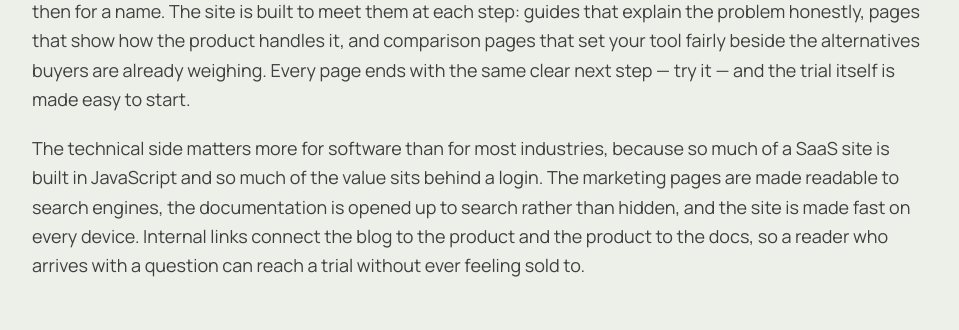
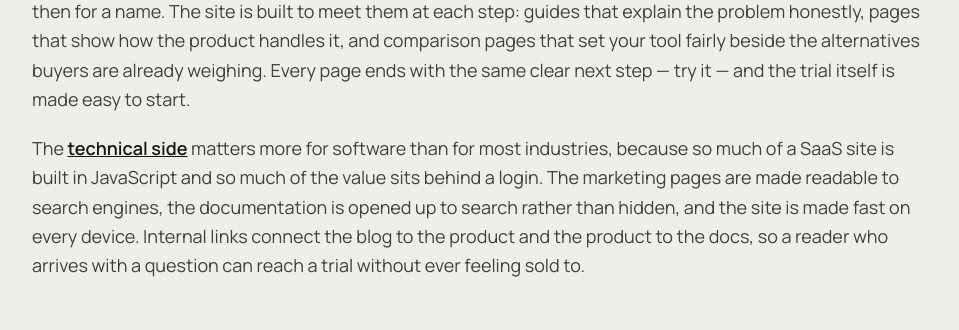
Before and after one commit to bodycartoon0111-netizen/abdul-rehman-portfolio, a Next.js app: page /industries/saas-startups in a window 1280 px wide. Shown: the part 1660-1990 px from the top of the page, without its empty margins (56-1015 px from the left). Built offline with nearby package versions, Linux system fonts and the light colour scheme; no server answers.

Commit message:
Add internal link on saas-startups industry page
Link 'technical side' to /services/technical-seo in the solution paragraph. /services/seo and /services/keyword-research were already linked in the body; the page contains no mention of Google Ads, so no ads link was forced.

```diff
--- a/app/industries/saas-startups/page.tsx
+++ b/app/industries/saas-startups/page.tsx
@@ -174,7 +174,7 @@ export default function SaasStartupsSeoPage() {
           The work begins with the buyer's journey. A person rarely searches for a product name they have never heard; they search for the problem, then for the type of tool that solves it, then for comparisons, and only then for a name. The site is built to meet them at each step: guides that explain the problem honestly, pages that show how the product handles it, and comparison pages that set your tool fairly beside the alternatives buyers are already weighing. Every page ends with the same clear next step — try it — and the trial itself is made easy to start.
         </p>
         <p className="mt-5 text-lg leading-relaxed text-neutral-700">
-          The technical side matters more for software than for most industries, because so much of a SaaS site is built in JavaScript and so much of the value sits behind a login. The marketing pages are made readable to search engines, the documentation is opened up to search rather than hidden, and the site is made fast on every device. Internal links connect the blog to the product and the product to the docs, so a reader who arrives with a question can reach a trial without ever feeling sold to.
+          The <Link href="/services/technical-seo" className="font-semibold text-neutral-900 underline">technical side</Link> matters more for software than for most industries, because so much of a SaaS site is built in JavaScript and so much of the value sits behind a login. The marketing pages are made readable to search engines, the documentation is opened up to search rather than hidden, and the site is made fast on every device. Internal links connect the blog to the product and the product to the docs, so a reader who arrives with a question can reach a trial without ever feeling sold to.
         </p>
       </section>
 
```
